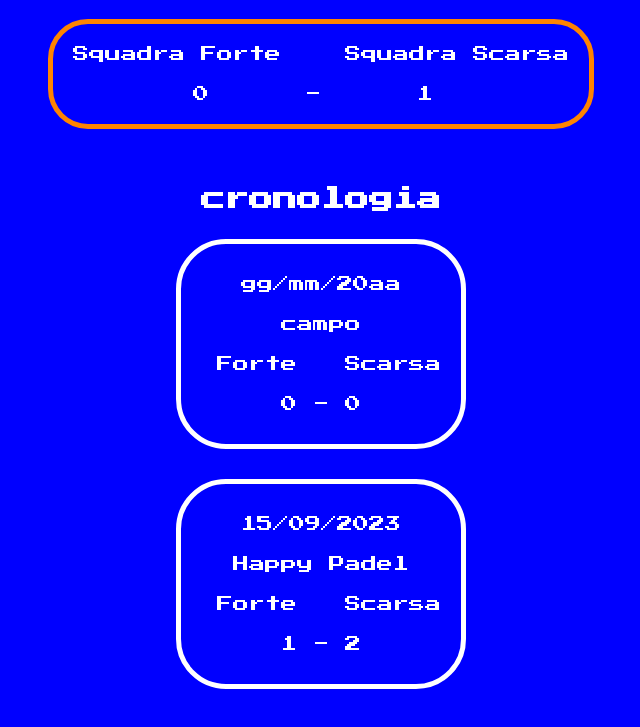
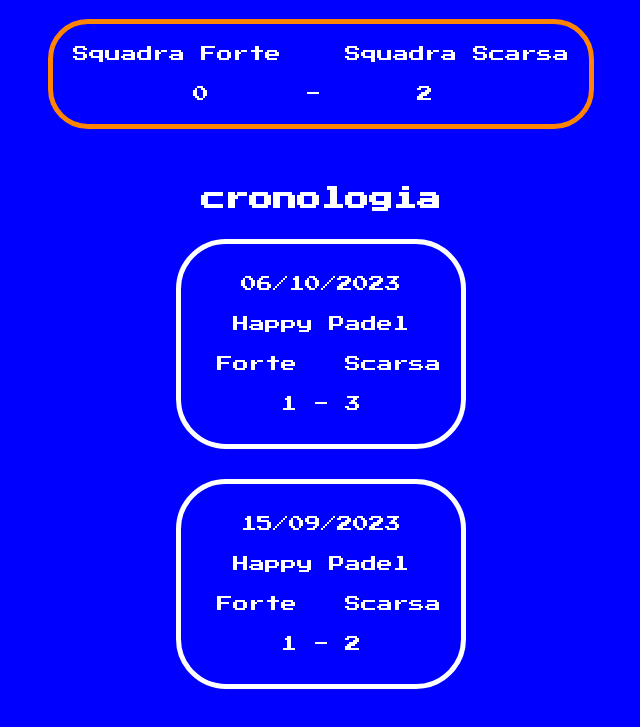
Before and after one commit to Frab0/Padel, a plain HTML site: page partite/Forti-Scarsi.html in a window 1280 px wide. Shown: the part 94-821 px from the top of the page, without its empty margins (319-959 px from the left). Drawn offline with Linux system fonts and the light colour scheme.

Commit message:
Update Score.html

```diff
--- a/partite/Forti-Scarsi.html
+++ b/partite/Forti-Scarsi.html
@@ -32,7 +32,7 @@
                 <div>&nbsp</div><div>&nbsp</div><div>&nbsp</div><div>&nbsp</div><div>&nbsp</div><div>&nbsp</div>
 <!-- ###################################################### -->
 <!-- QUA SI PUO CAMBIARE IL RISULTATO DELLA SQUADRA IN TRASFERTA -->
-                <div>1</div>
+                <div>2</div>
 <!-- ###################################################### -->
                 <div>&nbsp</div>
             </div>
@@ -40,14 +40,18 @@
     </div>
     <div class="contenitore1">
         <h2>cronologia</h2>
+
 <!-- ################### -->
-<!-- AGGIUNGI PARTITA -->
+
+
+
+
+
 <!-- ################### -->
+
         <div class="partita">
-            <!-- IMPOSTA GIORNO E CAMPO -->
-            <div>gg/mm/20aa</div>
-            <div>campo</div>
-            <!-- ################### -->
+            <div>06/10/2023</div>
+            <div>Happy Padel</div>
             <div class="squadre">
                 <div>&nbsp</div>
                 <div>Forte</div>
@@ -58,28 +62,17 @@
             </div>
             <div class="risultato">
                 <div>&nbsp</div>
-            <!-- ################### -->
-            <!-- RIS SQ. FORTE -->
-                <div>0</div>
-            <!-- ################### -->
+                <div>1</div>
                 <div>&nbsp</div>
                 <div>-</div>
                 <div>&nbsp</div>
-            <!-- ################### -->
-            <!-- RIS SQ. SCARSA -->
-                <div>0</div>
-            <!-- ################### -->
+                <div>3</div>
                 <div>&nbsp</div>
             </div>
         </div>
+
 <!-- ################### -->
 
-
-
-
-
-
-<!-- ################### -->
         <div class="partita">
             <div>15/09/2023</div>
             <div>Happy Padel</div>
```
